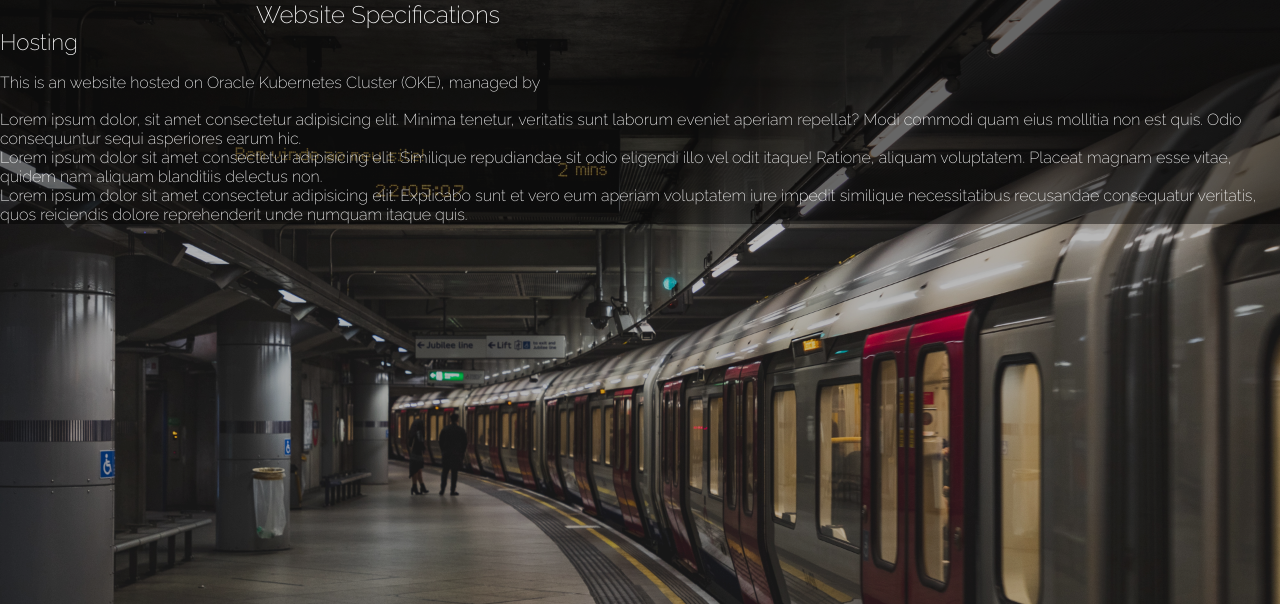
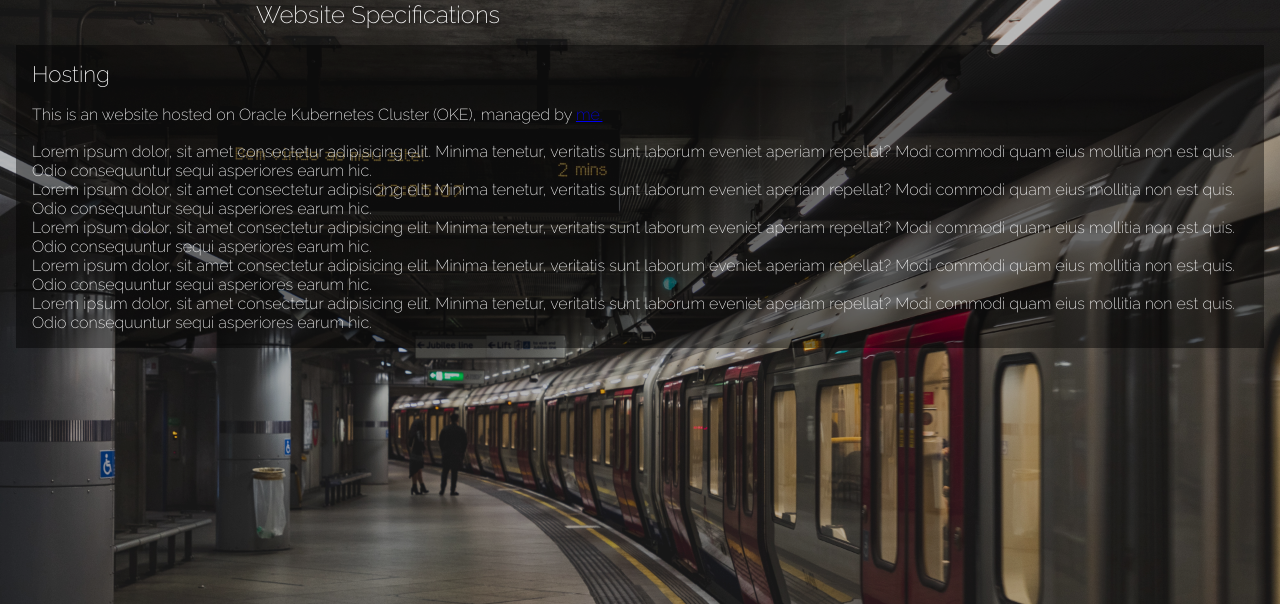
Before and after one commit to yohrannes/website-portifolio, a Flask app: page /websitespecs in a window 1280 px wide. Shown: the top 604 px of the page. Run offline with Flask 3, Linux system fonts and the light colour scheme.

Commit message:
backgroud fix

```diff
--- a/static/css/blog-style/style.css
+++ b/static/css/blog-style/style.css
@@ -16,7 +16,7 @@ body:before {
   top: 0;
   left: 0;
   width: 100%;
-  height: 100%;
+  height: 50em;
   background-size: cover;
   background-position: center center;
   background-repeat: no-repeat;
@@ -29,8 +29,15 @@ body > * {
   position: relative;
 }
 
-header, nav, main, footer {
+/* header, nav, main, footer {
   background-color: rgba(0, 0, 0, 0.445);
+} */
+
+main {
+  padding: 1em;
+  margin: 1em;
+  background-color: rgba(0, 0, 0, 0.445);
+  display: inline-block;
 }
 
 :root { /*Working with variables*/
--- a/templates/website-specs.html
+++ b/templates/website-specs.html
@@ -22,19 +22,21 @@
         </div>
     </header>
     <nav>
-
+        <!--Nav content-->
     </nav>
     <main>
         <h2>Hosting</h2>
         <br>
-        <p>This is an website hosted on Oracle Kubernetes Cluster (OKE), managed by</p>
+        <p>This is an website hosted on Oracle Kubernetes Cluster (OKE), managed by <a href="https://github.com/yohrannes" target="_blank" rel="external">me.</a></p>
         <br>
         <p>Lorem ipsum dolor, sit amet consectetur adipisicing elit. Minima tenetur, veritatis sunt laborum eveniet aperiam repellat? Modi commodi quam eius mollitia non est quis. Odio consequuntur sequi asperiores earum hic.</p>
-        <p>Lorem ipsum dolor sit amet consectetur adipisicing elit. Similique repudiandae sit odio eligendi illo vel odit itaque! Ratione, aliquam voluptatem. Placeat magnam esse vitae, quidem nam aliquam blanditiis delectus non.</p>
-        <p>Lorem ipsum dolor sit amet consectetur adipisicing elit. Explicabo sunt et vero eum aperiam voluptatem iure impedit similique necessitatibus recusandae consequatur veritatis, quos reiciendis dolore reprehenderit unde numquam itaque quis.</p>
-    </main>
+        <p>Lorem ipsum dolor, sit amet consectetur adipisicing elit. Minima tenetur, veritatis sunt laborum eveniet aperiam repellat? Modi commodi quam eius mollitia non est quis. Odio consequuntur sequi asperiores earum hic.</p>
+        <p>Lorem ipsum dolor, sit amet consectetur adipisicing elit. Minima tenetur, veritatis sunt laborum eveniet aperiam repellat? Modi commodi quam eius mollitia non est quis. Odio consequuntur sequi asperiores earum hic.</p>
+        <p>Lorem ipsum dolor, sit amet consectetur adipisicing elit. Minima tenetur, veritatis sunt laborum eveniet aperiam repellat? Modi commodi quam eius mollitia non est quis. Odio consequuntur sequi asperiores earum hic.</p>
+        <p>Lorem ipsum dolor, sit amet consectetur adipisicing elit. Minima tenetur, veritatis sunt laborum eveniet aperiam repellat? Modi commodi quam eius mollitia non est quis. Odio consequuntur sequi asperiores earum hic.</p>
+    </main> <!-- See body:before {height} if + text -->
     <footer>
-
+        <!--Footer content-->
     </footer>
 </body>
 </html>
```
